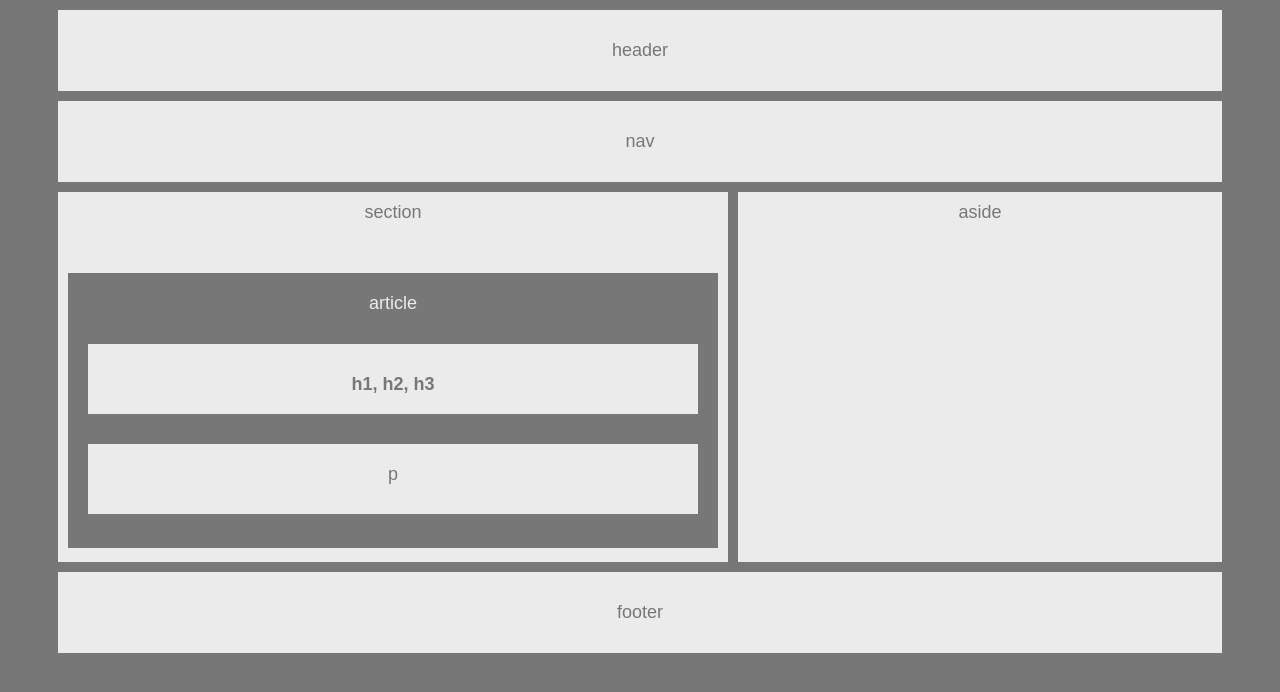
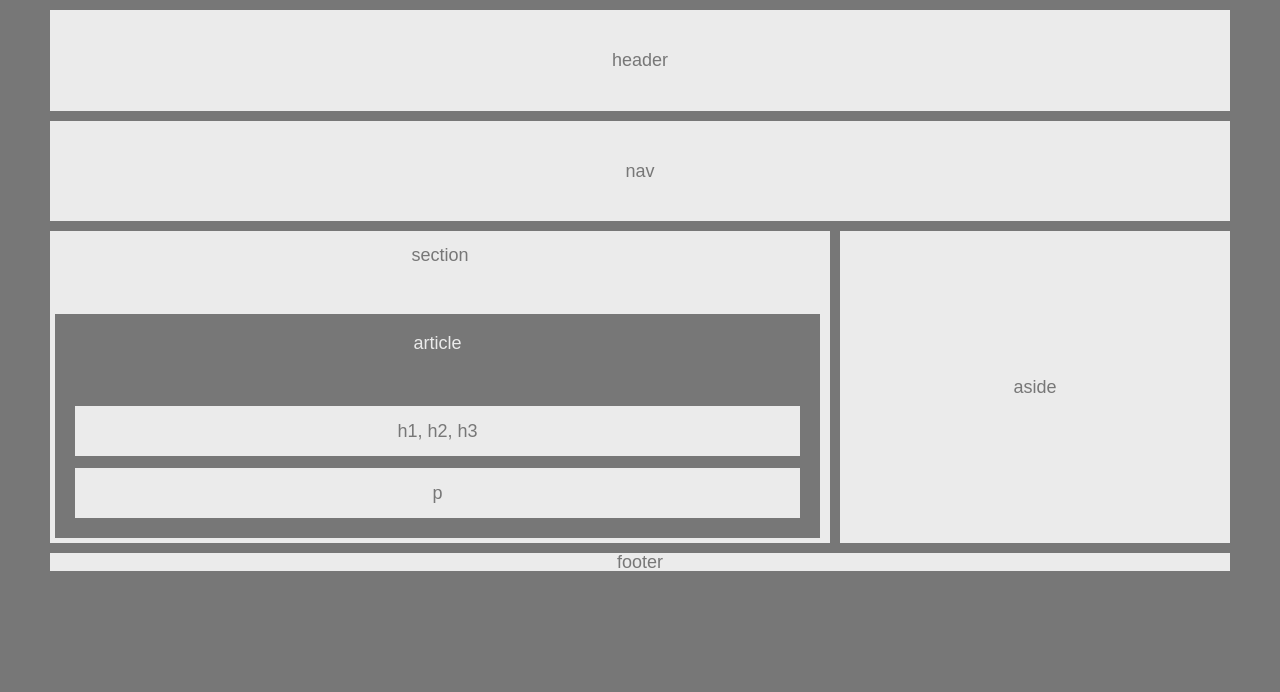
Before and after one commit to mbmedhurst/HW-Wireframe, a plain HTML site: page index.html in a window 1280 px wide. Drawn offline with Linux system fonts and the light colour scheme.

Commit message:
re-did the page using grid

```diff
--- a/index.html
+++ b/index.html
@@ -5,27 +5,38 @@
     <meta charset="UTF-8">
     <meta name="viewport" content="width=device-width, initial-scale=1.0">
     <title>Wireframe</title>
+    <!-- I added the reset.css when all the other css was nearly done, and it didn't break anything, so I left it -->
+    <link rel="stylesheet" href="./reset.css">
     <link rel="stylesheet" type="text/css" href="style.css">
 </head>
 
 <body>
-
-    <header id="pageHeader">header</header>
-    <nav>nav</nav>
-    <div id="flexContainer">
-        <section class="sectionFixed">
-            <header>section</header>
-            <article id="article">
-                <header>article</header>
-                <div id="hTags">
-                    <h4>h1, h2, h3</h4>
+    <div id="container">
+        <div id="header">
+            <!-- I put a flexbox inside most of the cells - including the nested cells - in order to center the text -->
+            <div class="cell-content">header</div>
+        </div>
+        <div id="nav">
+            <div class="cell-content">nav</div>
+        </div>
+        <div id="section">section
+            <div id="section-container">
+                <div id="article">article</div>
+                <div id="htags">
+                    <div class="cell-content">h1, h2, h3</div>
                 </div>
-                <div id="pTags">p</div>
-            </article>
-        </section>
-        <aside class="asideFlex">aside</aside>
+                <div id="ptag">
+                    <div class="cell-content">p</div>
+                </div>
+            </div>
+        </div>
+        <div id="aside">
+            <div class="cell-content">aside</div>
+        </div>
+        <div id="footer">
+            <div class="cell-content">footer</div>
+        </div>
     </div>
-    <footer>footer</footer>
 
 </body>
 
--- /dev/null
+++ b/reset.css
@@ -0,0 +1,43 @@
+html, body, div, span, applet, object, iframe,
+h1, h2, h3, h4, h5, h6, p, blockquote, pre,
+a, abbr, acronym, address, big, cite, code,
+del, dfn, em, img, ins, kbd, q, s, samp,
+small, strike, strong, sub, sup, tt, var,
+b, u, i, center,
+dl, dt, dd, ol, ul, li,
+fieldset, form, label, legend,
+table, caption, tbody, tfoot, thead, tr, th, td,
+article, aside, canvas, details, embed,
+figure, figcaption, footer, header, hgroup,
+menu, nav, output, ruby, section, summary,
+time, mark, audio, video {
+	margin: 0;
+	padding: 0;
+	border: 0;
+	font-size: 100%;
+	font: inherit;
+	vertical-align: baseline;
+}
+/* HTML5 display-role reset for older browsers */
+article, aside, details, figcaption, figure,
+footer, header, hgroup, menu, nav, section {
+	display: block;
+}
+body {
+	line-height: 1;
+}
+ol, ul {
+	list-style: none;
+}
+blockquote, q {
+	quotes: none;
+}
+blockquote:before, blockquote:after,
+q:before, q:after {
+	content: '';
+	content: none;
+}
+table {
+	border-collapse: collapse;
+	border-spacing: 0;
+}
--- a/style.css
+++ b/style.css
@@ -5,64 +5,93 @@ body {
     font-size: 18px;
 }
 
-#pageHeader, nav, footer {
-    margin-left: 50px;
-    margin-right: 50px;
-    margin-top: 10px;
-    margin-bottom: 10px;
-    padding: 30px;
-    text-align: center;
-    background-color: #ebebeb;
+#container {
+    display: grid;
+    grid-template-columns: 2fr 1fr;
+    grid-template-rows: 1fr 1fr 2fr 1fr;
+    background-color: #777;
+    grid-gap: 10px;
+    margin: 10px 50px 50px 50px;
 }
 
-#flexContainer {
-    margin-left: 50px;
-    margin-right: 50px;
+/* this is for the flexbox with centered text inside each cell */
+.cell-content {
     display: flex;
+    flex-direction: row;
+    height: 100%;
+    background-color: #ebebeb;
+    color: #777;
+    align-items: center;
+    justify-content: center;
+}
+
+#header {
+    grid-column: 1 / span 2;
+    grid-row: 1 / span 1;
+    background-color: #ebebeb;
     text-align: center;
 }
 
-#flexContainer > div {
-    margin: 5px;
-    background-color: #ebebeb;
+#nav {
+   grid-column: 1 / span 2;
+   grid-row: 2 / span 1;
+   background-color: #ebebeb;
+   text-align: center;
 }
 
-.sectionFixed {
-    width: 650px;
-    height: 350px;
+/* Instead of the flex container, I added some padding at the top here to bring down the text a little bit */
+#section {
+    grid-column: 1 / span 1;
+    grid-row: 3 / span 2;
     background-color: #ebebeb;
-    padding: 10px;
-    border-right-style: solid;
-    border-right-width: 10px;
+    text-align: center;
+    padding-top: 15px;
 }
 
-.asideFlex {
-    flex-grow: 1;
-    padding: 10px;
+#aside {
+    grid-column: 2 / span 1;
+    grid-row: 3 / span 2;
     background-color: #ebebeb;
+    text-align: center;
 }
 
-#article {
-    background-color: #777;
-    text-align: center;
-    color: #ebebeb;
-    padding: 20px;
-    height: 235px;
-    margin-top: 50px;
+#footer {
+    grid-column: 1 / span 2;
+    grid-row: 5 / span 1;
+    background-color: #ebebeb;
+    /* height: 100px; */
 }
 
-#hTags, #pTags {
-    background-color: #ebebeb;
+#section-container {
+    display: grid;
+    grid-template-columns: 1fr 1fr 1fr;
+    grid-template-rows: 1fr 1fr 1 fr;
+    grid-gap: 2px;
+    margin: 50px 10px 5px 5px;
+    background-color: #777;
+    color: #ebebeb;
     text-align: center;
-    color: #777;
-    margin-top: 30px;
-    padding: 20px;
+}
+#article {
+    grid-column: 1 / span 3;
+    background-color: #777;
+    color: #ebebeb;
     height: 30px;
+    margin: 20px;
 }
 
-h4 {
-    text-align: center;
-    margin-top: auto;
-    margin-bottom: auto;
-    padding: 10px
+#htags {
+    grid-column: 1 / span 3;
+    background-color: #ebebeb;
+    height: 50px;
+    margin: 20px 20px 0px 20px;
+    color: #777;
 }
+
+#ptag {
+    grid-column: 1 / span 3;
+    background-color: #ebebeb;
+    height: 50px;
+    margin: 10px 20px 20px 20px;
+    color: #777;
+}
```
